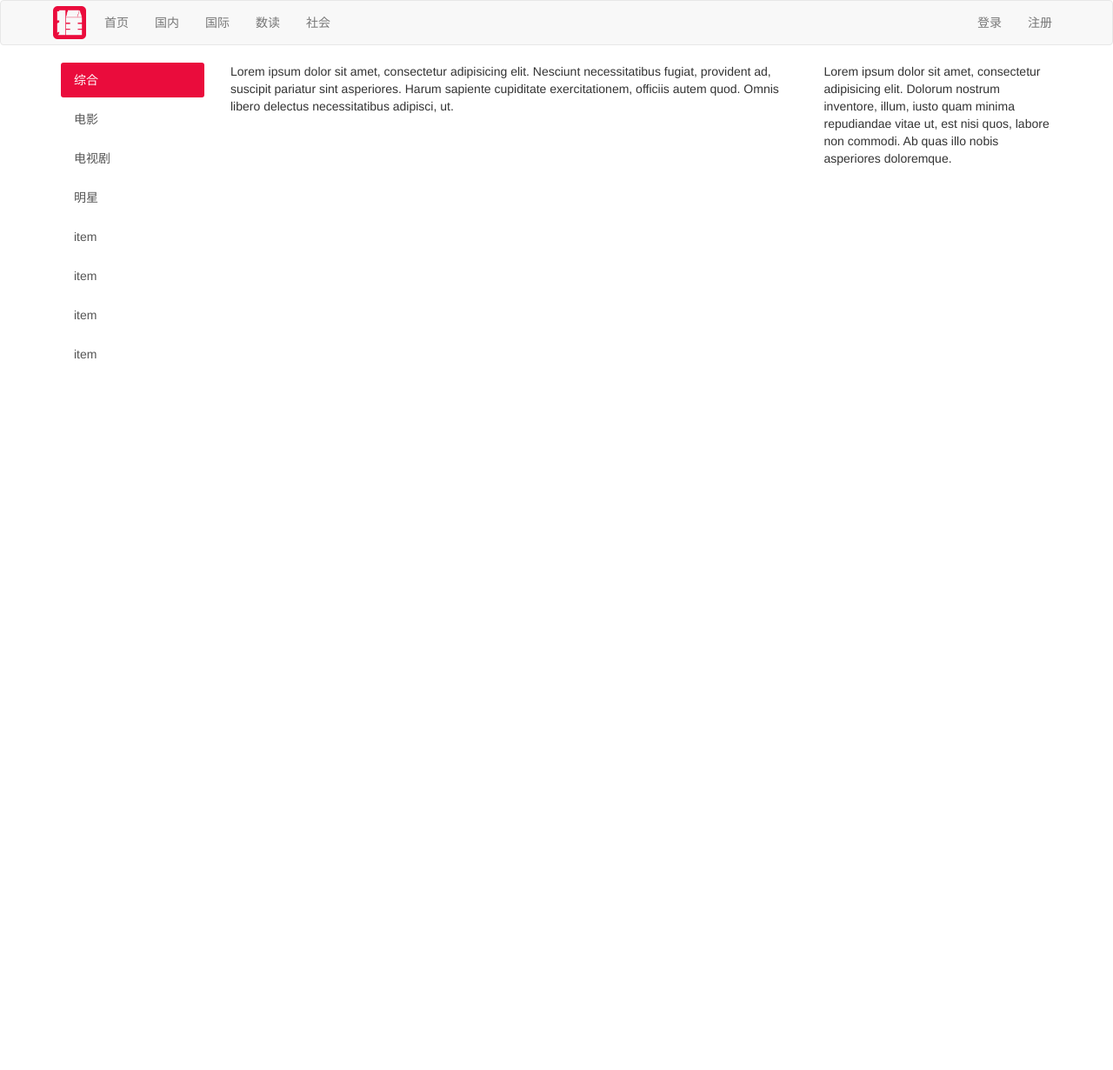
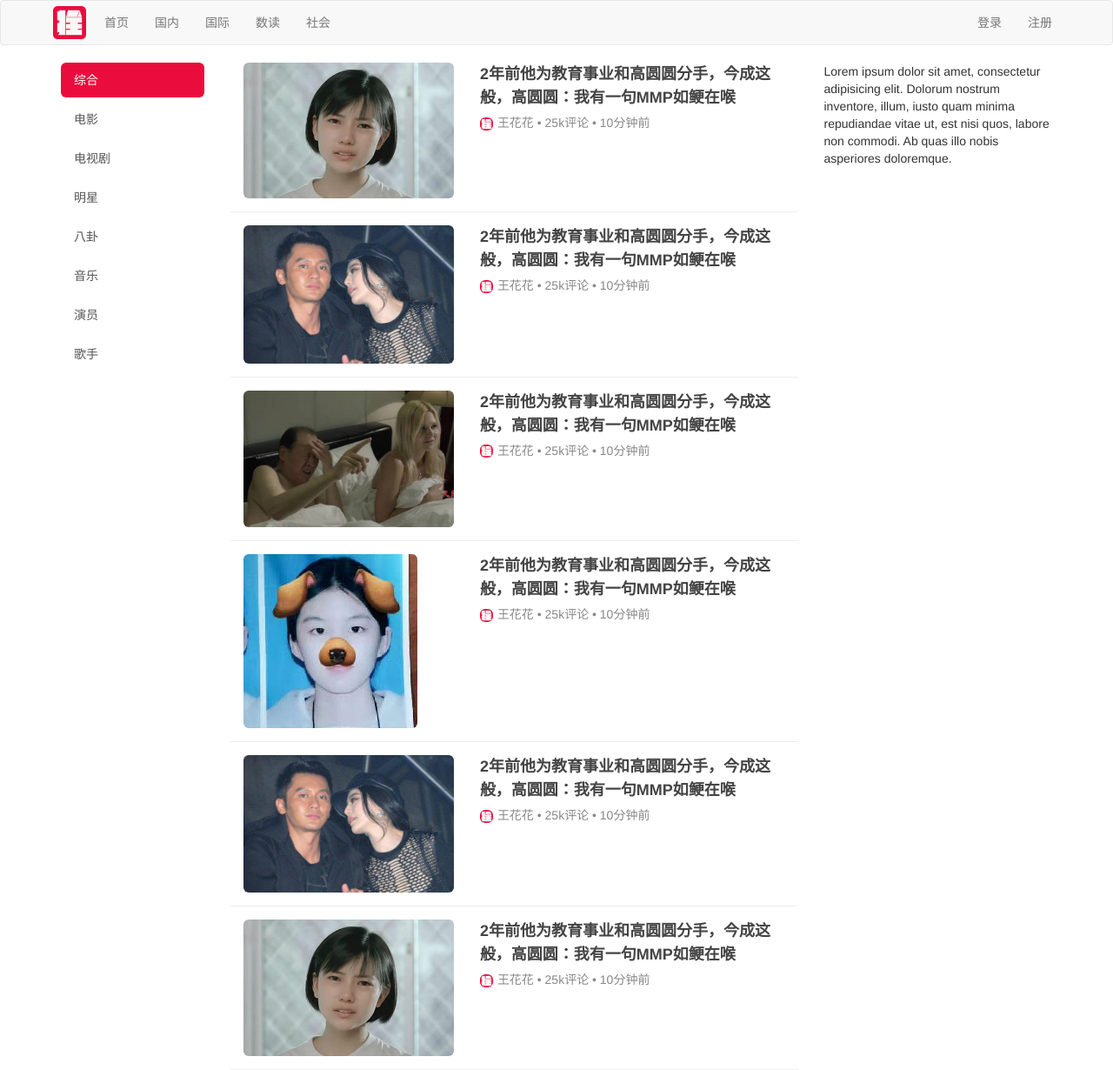
Before and after one commit to ccsunnyfd/newssite, a plain HTML site: page main/index.html in a window 1280 px wide. Shown: the whole page at 87% size. Before the commit the page ends 800 px from the top, so only its background shows below. Drawn offline with Linux system fonts and the light colour scheme.

Commit message:
add news list

```diff
--- a/main/css/main.css
+++ b/main/css/main.css
@@ -1,3 +1,16 @@
+a:hover {
+	text-decoration: none;
+}
+
+img {
+	display: block;
+	max-width: 100%;
+}
+
+img, .side-bar .list-group-item {
+	border-radius: 6px;
+}
+
 .navbar-brand {
 	background-image: url(../img/logo.png);
 	width: 50px;
@@ -8,10 +21,47 @@
 
 .side-bar .list-group-item {
 	border: 0;
-	border-radius: 3px;
 	margin-bottom: 5px;
 }
 
 .side-bar .list-group-item.active {
 	background-color: #ea0c3c;
 }
+
+.news-list-item {
+	padding-top: 15px;
+	padding-bottom: 15px;
+	border-bottom: 1px solid #eee;
+}
+
+.news-list-item:first-child {
+	padding-top: 0;
+}
+
+.news-list-item .title {
+	display: block;
+	color: #444;
+	font-size: 18px;
+	font-weight: bold;
+	margin-bottom: 5px;
+	line-height: 1.5;
+}
+
+.news-list-item .title:hover {
+	color: #337ab7;
+}
+
+.news-list-item .info {
+	color: #888;
+}
+
+.avatar {
+	display: inline-block;
+}
+
+.avatar img {
+	display: inline-block;
+	width: 15px;
+	height: 15px;
+	margin-right: 5px;
+}
--- a/main/index.html
+++ b/main/index.html
@@ -37,14 +37,105 @@
 					<a href="#" class="list-group-item">电影</a>
 					<a href="#" class="list-group-item">电视剧</a>
 					<a href="#" class="list-group-item">明星</a>
-					<a href="#" class="list-group-item">item</a>
-					<a href="#" class="list-group-item">item</a>
-					<a href="#" class="list-group-item">item</a>
-					<a href="#" class="list-group-item">item</a>
+					<a href="#" class="list-group-item">八卦</a>
+					<a href="#" class="list-group-item">音乐</a>
+					<a href="#" class="list-group-item">演员</a>
+					<a href="#" class="list-group-item">歌手</a>
 				</div>
 			</div>
 			<div class="col-sm-7">
-				Lorem ipsum dolor sit amet, consectetur adipisicing elit. Nesciunt necessitatibus fugiat, provident ad, suscipit pariatur sint asperiores. Harum sapiente cupiditate exercitationem, officiis autem quod. Omnis libero delectus necessitatibus adipisci, ut.
+				<div class="news-list">
+					<div class="news-list-item clearfix">
+						<div class="col-xs-5">
+							<img src="img/002.jpg">
+						</div>
+						<div class="col-xs-7">
+							<a href="#" class="title">
+								2年前他为教育事业和高圆圆分手，今成这般，高圆圆：我有一句MMP如鲠在喉
+							</a>
+							<div class="info">
+								<span><span class="avatar"><img src="img/logo.jpg"></span><span>王花花</span> •</span>
+								<span>25k评论</span> •
+								<span>10分钟前</span>
+							</div>
+						</div>
+					</div>
+					<div class="news-list-item clearfix">
+						<div class="col-xs-5">
+							<img src="img/005.jpg">
+						</div>
+						<div class="col-xs-7">
+							<a href="#" class="title">
+								2年前他为教育事业和高圆圆分手，今成这般，高圆圆：我有一句MMP如鲠在喉
+							</a>
+							<div class="info">
+								<span><span class="avatar"><img src="img/logo.jpg"></span><span>王花花</span> •</span>
+								<span>25k评论</span> •
+								<span>10分钟前</span>
+							</div>
+						</div>
+					</div>
+					<div class="news-list-item clearfix">
+						<div class="col-xs-5">
+							<img src="img/003.jpg">
+						</div>
+						<div class="col-xs-7">
+							<a href="#" class="title">
+								2年前他为教育事业和高圆圆分手，今成这般，高圆圆：我有一句MMP如鲠在喉
+							</a>
+							<div class="info">
+								<span><span class="avatar"><img src="img/logo.jpg"></span><span>王花花</span> •</span>
+								<span>25k评论</span> •
+								<span>10分钟前</span>
+							</div>
+						</div>
+					</div>
+					<div class="news-list-item clearfix">
+						<div class="col-xs-5">
+							<img src="img/004.jpg">
+						</div>
+						<div class="col-xs-7">
+							<a href="#" class="title">
+								2年前他为教育事业和高圆圆分手，今成这般，高圆圆：我有一句MMP如鲠在喉
+							</a>
+							<div class="info">
+								<span><span class="avatar"><img src="img/logo.jpg"></span><span>王花花</span> •</span>
+								<span>25k评论</span> •
+								<span>10分钟前</span>
+							</div>
+						</div>
+					</div>
+					<div class="news-list-item clearfix">
+						<div class="col-xs-5">
+							<img src="img/005.jpg">
+						</div>
+						<div class="col-xs-7">
+							<a href="#" class="title">
+								2年前他为教育事业和高圆圆分手，今成这般，高圆圆：我有一句MMP如鲠在喉
+							</a>
+							<div class="info">
+								<span><span class="avatar"><img src="img/logo.jpg"></span><span>王花花</span> •</span>
+								<span>25k评论</span> •
+								<span>10分钟前</span>
+							</div>
+						</div>
+					</div>
+					<div class="news-list-item clearfix">
+						<div class="col-xs-5">
+							<img src="img/002.jpg">
+						</div>
+						<div class="col-xs-7">
+							<a href="#" class="title">
+								2年前他为教育事业和高圆圆分手，今成这般，高圆圆：我有一句MMP如鲠在喉
+							</a>
+							<div class="info">
+								<span><span class="avatar"><img src="img/logo.jpg"></span><span>王花花</span> •</span>
+								<span>25k评论</span> •
+								<span>10分钟前</span>
+							</div>
+						</div>
+					</div>
+				</div>
 			</div>
 			<div class="col-sm-3">
 				Lorem ipsum dolor sit amet, consectetur adipisicing elit. Dolorum nostrum inventore, illum, iusto quam minima repudiandae vitae ut, est nisi quos, labore non commodi. Ab quas illo nobis asperiores doloremque.
```
